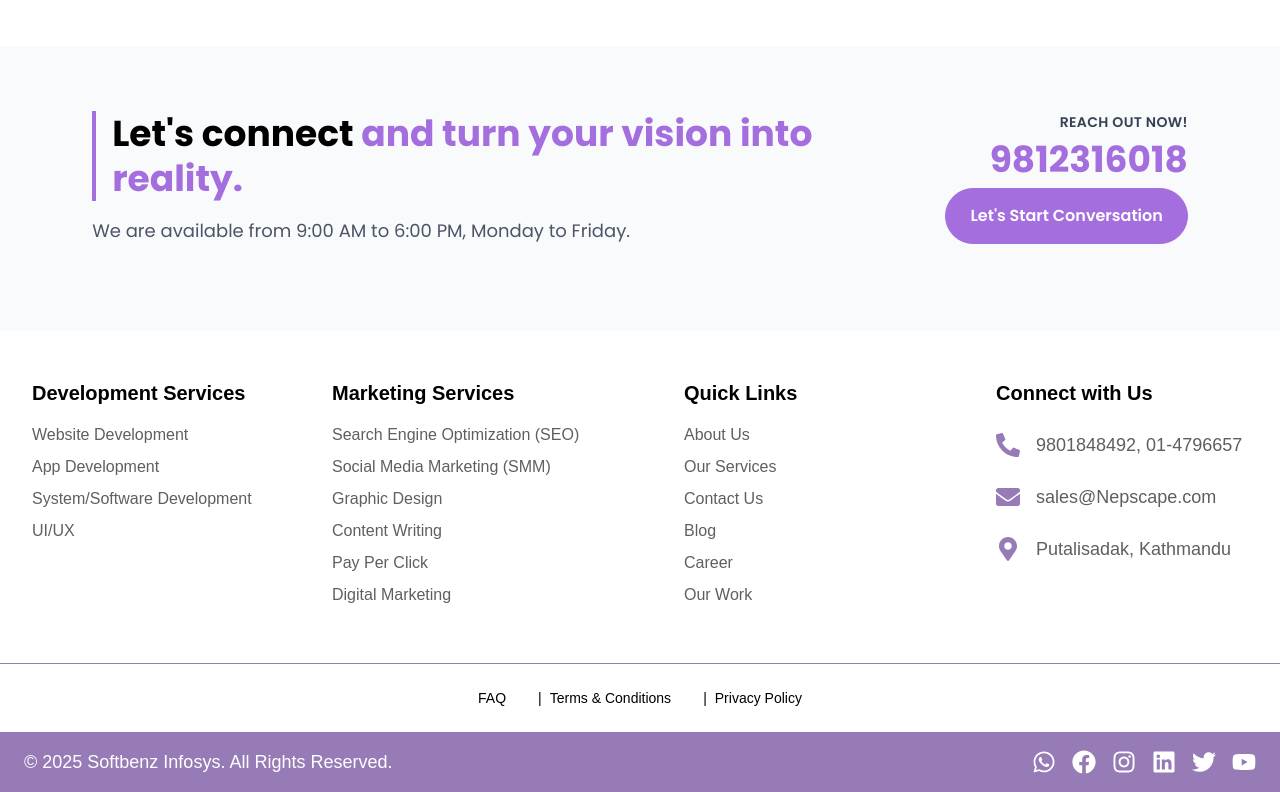
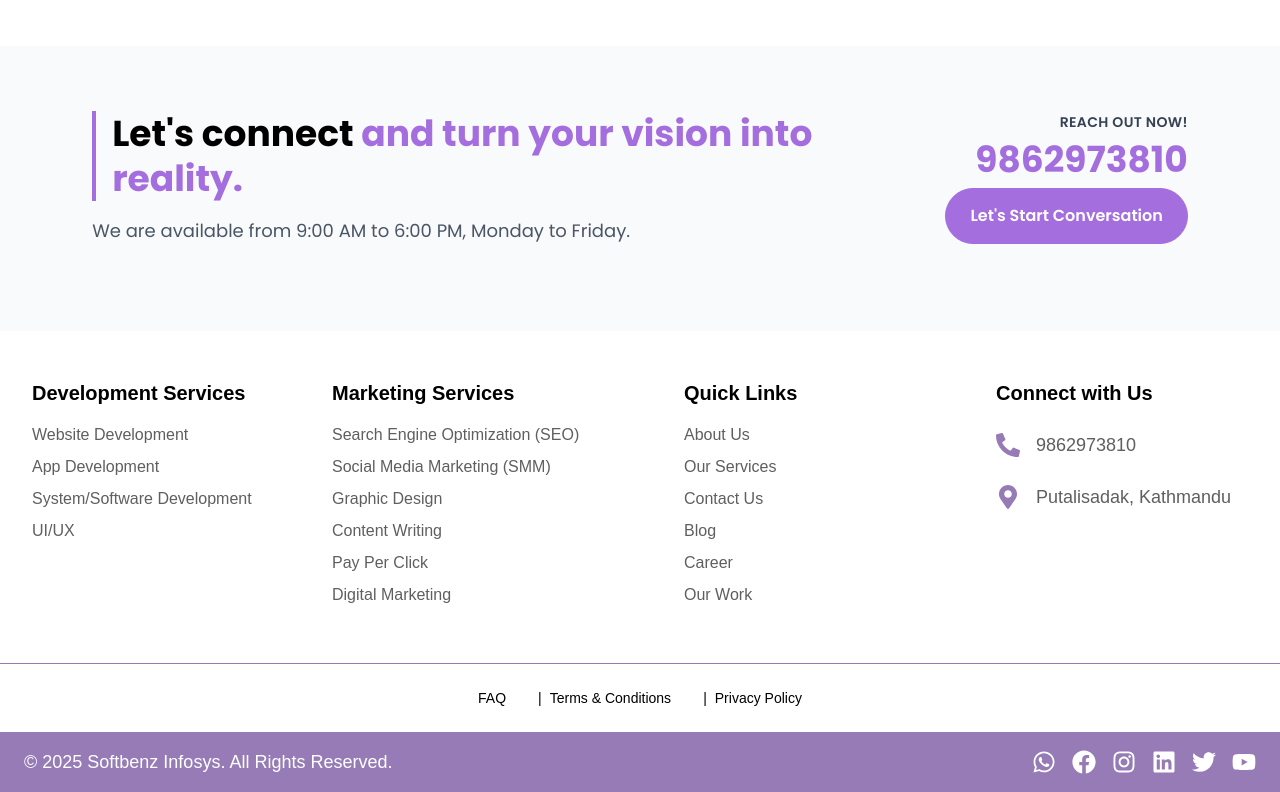
Before and after one commit to shashankneupane0427/Nepscape, a Next.js app: page /home in a window 1280 px wide. Shown: the part 4936-5728 px from the top of the page. Built offline with nearby package versions, Linux system fonts and the light colour scheme.

Commit message:
updated phone number and contact link in Footer component

```diff
--- a/components/Footer.tsx
+++ b/components/Footer.tsx
@@ -62,15 +62,15 @@ const Footer: React.FC = () => {
 
             {/* Phone number with WhatsApp link */}
             <a
-              href="https://wa.me/9812316018"
+              href="https://wa.me/9862973810"
               className="text-4xl font-bold text-[#a46ede] my-2 cursor-pointer"
               target="_blank"
             >
-              9812316018
+              9862973810
             </a>
 
             <a
-              href="/contact"
+              href="/contactus"
               className="bg-[#a46ede] text-white px-6 py-3 rounded-full hover:bg-white hover:text-[#8b5cf6] border border-[#a46ede] transition duration-300 font-semibold"
             >
               Let's Start Conversation
@@ -120,8 +120,8 @@ const Footer: React.FC = () => {
         <div className="text-black">
           <h4 className="text-xl font-semibold mb-6 text-center sm:text-left">Connect with Us</h4>
           <ul className="space-y-6">
-            <li className="flex items-center text-lg text-[#5d605d] "><FaPhoneAlt className="mr-4   text-[#967bb6] text-2xl" />  <a href="tel:+9801848492" className="text-[#5d605d] hover:text-[#967bb6] hover:underline">9801848492</a>, 01-4796657</li>
-            <li className="flex items-center text-lg"><FaEnvelope className="mr-4   text-[#967bb6] text-2xl" />  <a href="mailto:sales@Nepscape.com" className="text-[#5d605d] hover:text-[#967bb6] hover:underline">sales@Nepscape.com</a></li>
+            <li className="flex items-center text-lg text-[#5d605d] "><FaPhoneAlt className="mr-4   text-[#967bb6] text-2xl" />  <a href="tel:+9801848492" className="text-[#5d605d] hover:text-[#967bb6] hover:underline">9862973810</a></li>
+            {/* <li className="flex items-center text-lg"><FaEnvelope className="mr-4   text-[#967bb6] text-2xl" />  <a href="mailto:sales@Nepscape.com" className="text-[#5d605d] hover:text-[#967bb6] hover:underline">sales@Nepscape.com</a></li> */}
             <li className="flex items-center text-lg text-[#5d605d] "><FaMapMarkerAlt className="mr-4   text-[#967bb6] text-2xl" /> Putalisadak, Kathmandu</li>
           </ul>
         </div>
@@ -144,7 +144,7 @@ const Footer: React.FC = () => {
     <div className="bg-[#967bb6] py-4 mt-6 text-center text-white flex justify-between items-center px-6">
     <span className="text-white text-lg">© 2025 Softbenz Infosys. All Rights Reserved.</span>
     <div className="flex space-x-4">
-      <a href="https://wa.me/9812316018" target="_blank" className="text-white text-2xl"><FaWhatsapp /></a>
+      <a href="https://wa.me/9862973810" target="_blank" className="text-white text-2xl"><FaWhatsapp /></a>
       <a href="#" target="_blank" className="text-white text-2xl"><FaFacebook /></a>
       <a href="#" target="_blank" className="text-white text-2xl"><FaInstagram /></a>
       <a href="#" target="_blank" className="text-white text-2xl"><FaLinkedin /></a>
```
